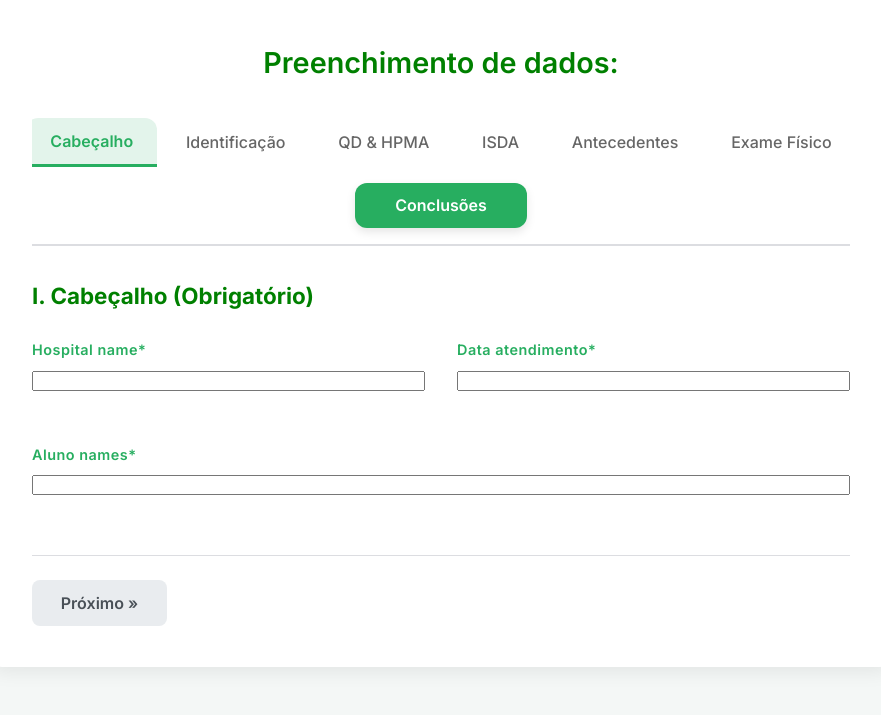
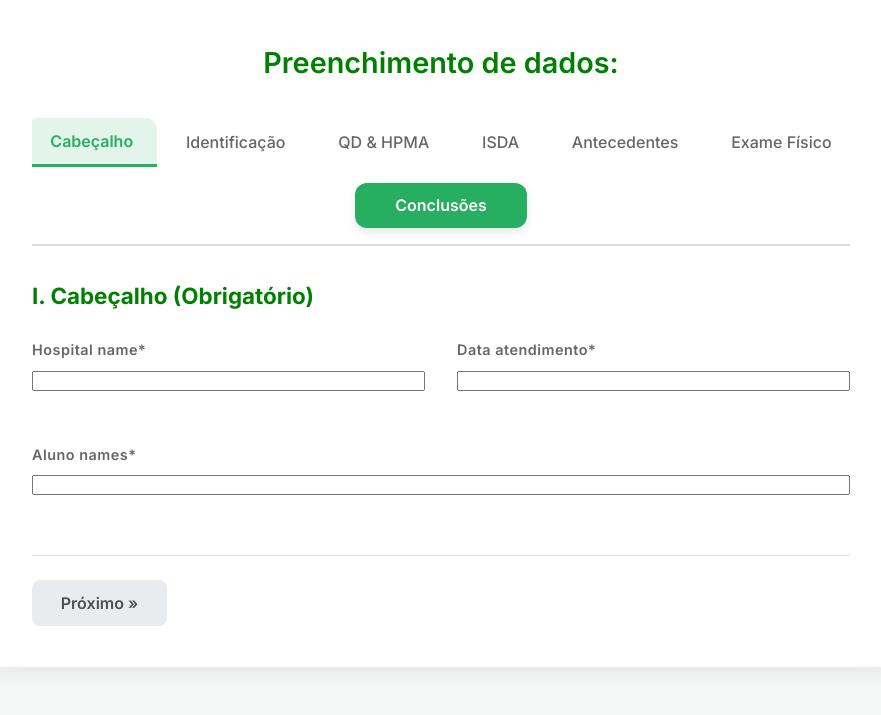
Before and after one commit to GuiVasconcellos/Anamnese_Project, a Django app: template generator/templates/generator/home.html in a window 1280 px wide. Shown: the part 109-824 px from the top of the page, without its empty margins (199-1080 px from the left). Run offline with Django 5.2, Linux system fonts and the light colour scheme; the template is opened without the code that fills it, so the values that code supplies are empty, except form fields; tables that the repository leaves empty hold one stand-in row (values such as "Sample post"); form fields are guessed from the names that the template uses.

Commit message:
volta pro cinza

```diff
--- a/anamnese_project/static/css/style.css
+++ b/anamnese_project/static/css/style.css
@@ -206,7 +206,7 @@ button {
 .form-group label {
     font-weight: 600;
     margin-bottom: 0.6rem;
-    color: var(--primary-color);
+    color: #666;
     font-size: 0.9rem;
     letter-spacing: 0.5px;
 }
```
